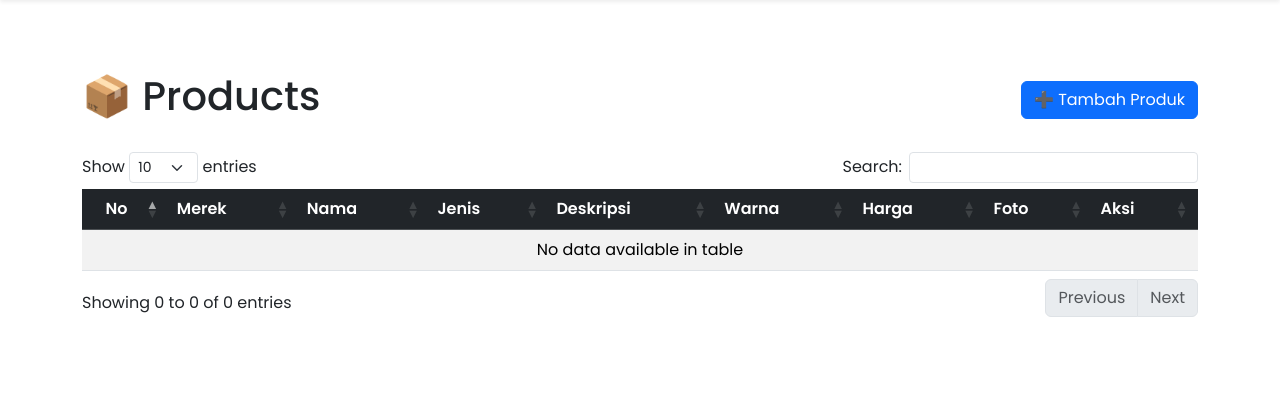
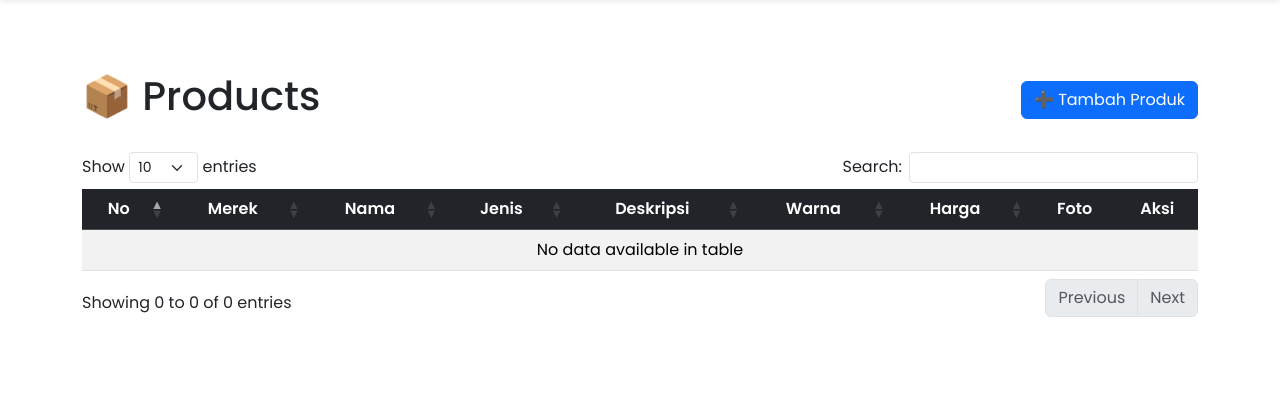
Before and after one commit to Symphony08/Rolis, a PHP site: page /Rolis/admin-site/products/index_products.php in a window 1280 px wide. Shown: the part 56-474 px from the top of the page. Run offline with PHP 8.4, Linux system fonts and the light colour scheme; data that the repository does not hold is empty; some libraries are stand-ins or nearby versions.

Commit message:
feat: improve table layout and add text alignment for customer and product listings

```diff
--- a/admin-site/products/index_products.php
+++ b/admin-site/products/index_products.php
@@ -31,14 +31,14 @@ $rows = mysqli_fetch_all($result, MYSQLI_ASSOC);
       <thead class="table-dark">
         <tr>
           <th class="text-center" scope="col">No</th>
-          <th>Merek</th>
-          <th>Nama</th>
-          <th>Jenis</th>
-          <th>Deskripsi</th>
-          <th>Warna</th>
-          <th>Harga</th>
-          <th>Foto</th>
-          <th>Aksi</th>
+          <th class="text-center">Merek</th>
+          <th class="text-center">Nama</th>
+          <th class="text-center">Jenis</th>
+          <th class="text-center">Deskripsi</th>
+          <th class="text-center">Warna</th>
+          <th class="text-center">Harga</th>
+          <th class="text-center">Foto</th>
+          <th class="text-center">Aksi</th>
         </tr>
       </thead>
       <tbody>
@@ -47,20 +47,20 @@ $rows = mysqli_fetch_all($result, MYSQLI_ASSOC);
           <?php foreach ($rows as $row): ?>
             <tr>
               <td class="text-center"><?= $no++ ?></td>
-              <td><?= htmlspecialchars($row['nama_merek']) ?></td>
-              <td><?= htmlspecialchars($row['nama']) ?></td>
-              <td><?= htmlspecialchars($row['jenis']) ?></td>
-              <td><?= htmlspecialchars($row['deskripsi']) ?></td>
-              <td><?= htmlspecialchars($row['warna']) ?></td>
-              <td>Rp <?= number_format($row['harga'], 0, ',', '.') ?></td>
-              <td>
+              <td class="text-center"><?= htmlspecialchars($row['nama_merek']) ?></td>
+              <td class="text-center"><?= htmlspecialchars($row['nama']) ?></td>
+              <td class="text-center"><?= htmlspecialchars($row['jenis']) ?></td>
+              <td class="text-center"><?= htmlspecialchars($row['deskripsi']) ?></td>
+              <td class="text-center"><?= htmlspecialchars($row['warna']) ?></td>
+              <td class="text-center">Rp <?= number_format($row['harga'], 0, ',', '.') ?></td>
+              <td class="text-center">
                 <?php if (!empty($row['foto'])): ?>
                   <img src="<?= htmlspecialchars($row['foto']) ?>" alt="<?= htmlspecialchars($row['nama']) ?>" width="80" class="img-fluid">
                 <?php else: ?>
                   <span class="text-muted">Tidak ada</span>
                 <?php endif; ?>
               </td>
-              <td>
+              <td class="text-center">
                 <a href="edit_products.php?id=<?= $row['id_produk'] ?>" class="btn btn-success btn-sm me-1">✏ Ubah</a>
                 <a href="hapus_products.php?id=<?= $row['id_produk'] ?>" class="btn btn-danger btn-sm" onclick="return confirm('Yakin hapus produk ini?')">🗑 Hapus</a>
               </td>
@@ -74,7 +74,12 @@ $rows = mysqli_fetch_all($result, MYSQLI_ASSOC);
 
 <script>
   $(document).ready(function() {
-    $('#productsTable').DataTable();
+    $('#productsTable').DataTable({
+      "columnDefs": [{
+        "orderable": false,
+        "targets": [7, 8]
+      }]
+    });
   });
 </script>
 
```
Also changed, not shown: admin-site/customers/index_customers.php (+16 -11 lines).
